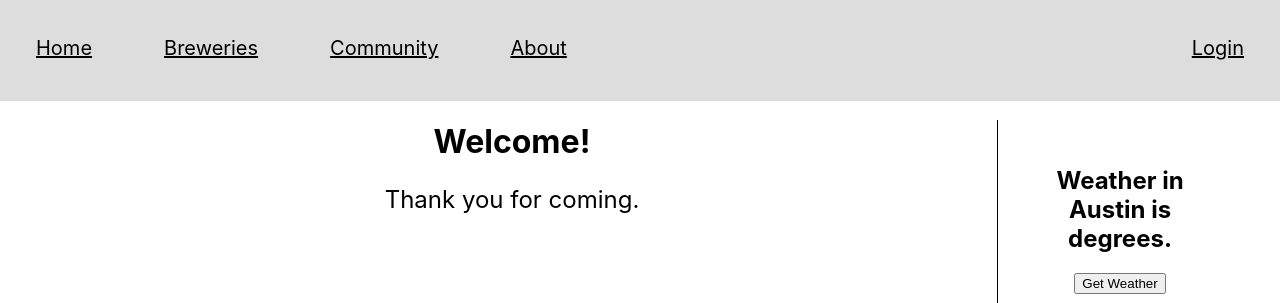
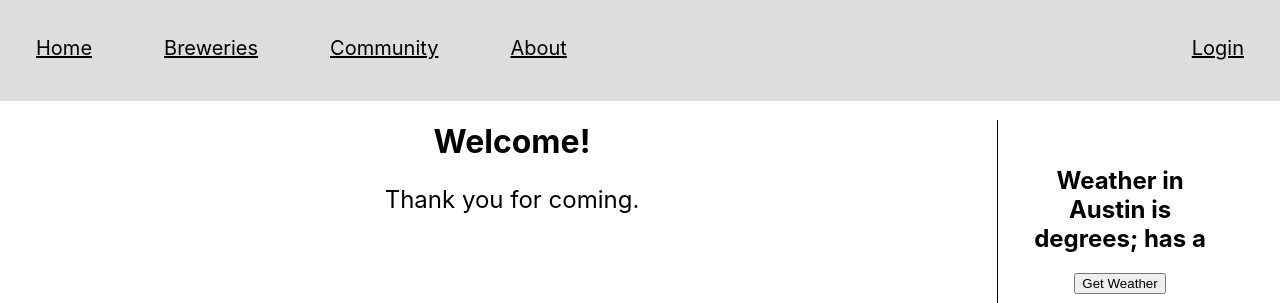
Before and after one commit to ChrisChewning/brewery-site, a React (Create React App) app in the folder myblog/: page / in a window 1280 px wide. Shown: the top 303 px of the page. Built offline with nearby package versions, Linux system fonts and the light colour scheme; no server answers.

Commit message:
data, rendering

```diff
--- a/myblog/src/components/Weather.js
+++ b/myblog/src/components/Weather.js
@@ -4,43 +4,43 @@ import axios from "axios";
 const Weather = () => {
   let [weatherData, setWeatherData] = useState("");
   let [weatherCondition, setWeatherCondition] = useState("");
-  let temperature = "a";
+  let [advice, setAdvice] = useState("");
+  let [icon, setIcon] = useState("");
+
+
 
   function getWeather() {
     axios
       .get("/apis/weather")
       .then((response) => {
         console.log(response.data);
-
-        console.log(response.data.weather[0].description);
-        console.log(response.data.weather[0].icon);
+        console.log(response.data.weather[0].description); //"clear sky"
+        console.log(response.data.weather[0].icon); //01n. is there a way to translate it OR icons to set locally?
+        setIcon(response.data.weather[0].icon)
         setWeatherData(Math.round(response.data.main.temp));
       })
       .then((response) => {
         if (weatherData > 50) {
           axios.get("/api/brewery/breweries/patios").then((response) => {
-            console.log(response.data);
+            let patios_randomized = response.data[Math.floor(Math.random() * response.data.length)];
+            setAdvice([patios_randomized, ' patio'])
           });
         } else if (weatherData < 50) {
           axios.get("/api/brewery/breweries/big_indoors").then((response) => {
-            console.log(response.data);
+            let big_indoors_randomized = response.data[Math.floor(Math.random() * response.data.length)];
+            setAdvice([big_indoors_randomized.name, ' big indoors'])
           });
         }
       })
       .catch((error) => {
         console.log(error);
       });
-
-    //if weatherData > 50 and weatherCondition.includes('cloudy', 'sunny', 'clear' etc)
-    //math.random breweries with a application
-
-    //if weatherCondition.includes('rainy', etc. )
-    //random breweries with a big indoors
   }
 
   return (
     <div>
-      <h2>Weather in Austin is {weatherData} degrees. </h2>
+
+      <h2>Weather in Austin is {weatherData} degrees; {advice[0]} has a {advice[1]}</h2>
       <div></div>
       <button onClick={getWeather}>Get Weather</button>
     </div>
```
